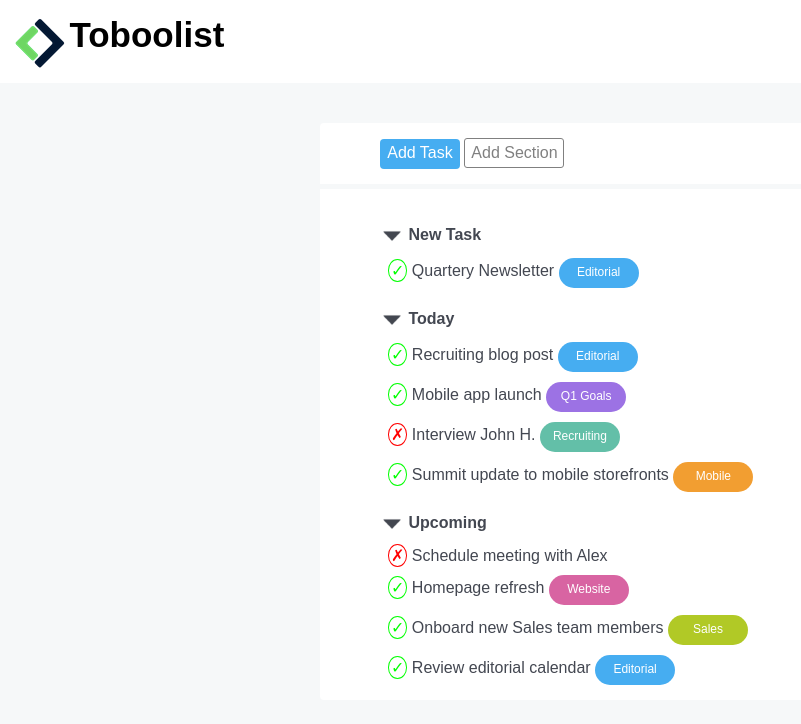
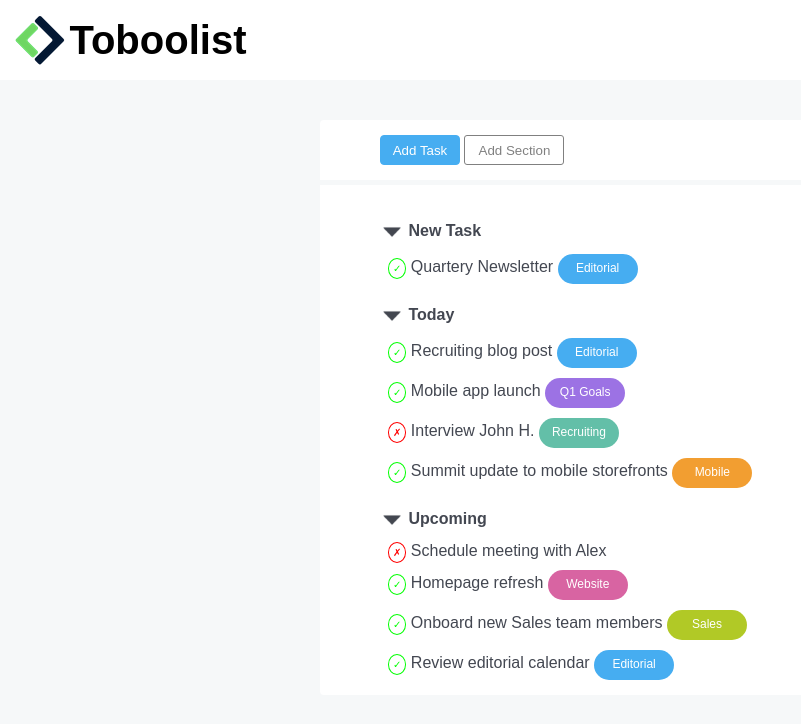
Before and after one commit to MikePio/html-css-toboolist, a plain HTML site: page index.html in a window 1280 px wide. Shown: the whole page, without its empty margins (0-801 px from the left). Drawn offline with Linux system fonts and the light colour scheme.

Commit message:
Aggiunto margin e modif. delle possibili correzion

```diff
--- a/css/style.css
+++ b/css/style.css
@@ -11,9 +11,6 @@ body{
   background-color: #f6f8f9;
 }
 
-
-
-
 /* header */
 header{
   padding: 15px;
@@ -21,14 +18,14 @@ header{
 }
 
 .logo-text{
-  font-size: 35px;
+  font-size: 40px;
+  vertical-align: middle;
+  font-weight: 800;
 }
 
 .logo{
   vertical-align: middle;
 }
-
-
 
 /* main */
 
@@ -39,6 +36,7 @@ header{
   margin: 40px auto 0px;
 }
 
+/* ! si può fare un solo container con un border-bottom: 1px solid #F6F8F9; che crea uno spazio unico */
 .container_1{
   background-color: white;
   padding: 15px;
@@ -47,9 +45,8 @@ header{
   padding-left: 60px;
 }
 
-
 #button_task{
-  background-color: hsl(204deg 86% 61%);
+  background-color: #46adf1;
   color: rgb(255, 255, 255);
   padding: 5px;
   border-radius: 4px;
@@ -57,8 +54,10 @@ header{
   height: 30px;
   display: inline-block;
   text-align: center;
+  border: none;
+  border: #46adf1 solid 1px;
+  cursor: pointer;
 }
-
 
 #button_section{
   border: grey solid 1px;
@@ -70,6 +69,7 @@ header{
   height: 30px;
   display: inline-block;
   text-align: center;
+  cursor: pointer;
 }
 
 .container_2{
@@ -79,6 +79,7 @@ header{
   border-bottom-left-radius: 4px;
   border-bottom-right-radius: 4px;
   padding-left: 60px;
+  margin-bottom: 30px;
 }
 
 .container_title_list{
@@ -89,6 +90,9 @@ header{
   width: 24px;
   height: 24px;
   vertical-align: middle;
+  /* ! invece di inserire ogni volta un immagine è preferibile inserire content: '\25BE' in css una sola volta ::before */
+  /* content: '\25BE';
+  padding-right: 5px; */
 }
 
 .title_list{
@@ -105,14 +109,18 @@ header{
   color: rgb(0, 255, 0);
   border: rgb(4, 255, 4) solid 1px;
   border-radius: 50%;
-  padding: 2px;
+  padding: 4px;
+  text-align: center;
+  font-size: 10px;
 }
 
 .cross{
   color: red;
   border: rgb(255, 0, 0) solid 1px;
   border-radius: 50%;
-  padding: 2px;
+  padding: 4px;
+  text-align: center;
+  font-size: 10px;
 }
 
 .item_text{
--- a/index.html
+++ b/index.html
@@ -8,27 +8,30 @@
   <title>Toboolist</title>
 </head>
 <body>
+
   <header>
     <div>
       <img src="img/Logo.png" alt="Logo" class="logo">
-    <span class="logo-text"><strong>Toboolist</strong></span>
+      <span class="logo-text">Toboolist</span>
     </div>
   </header>
 
   <main>
     <div class="container">
       <div class="container_1">
-      <span id="button_task">Add Task</span>
-      <span id="button_section">Add Section</span>
+        <button id="button_task">Add Task</button>
+        <button id="button_section">Add Section</button>
 
       </div>
 
-    <div class="container_2">
-      <!-- <div>&#8964;</div> freccia verso il basso -->
+      <div class="container_2">       <!-- ! si può fare un solo container con un border-bottom: 1px solid #F6F8F9; che crea uno spazio unico -->
+        <!-- &#9662 freccia verso il basso 1 -->
+        <!-- &#9660 freccia verso il basso 2 -->
 
+        <!-- * qui è peferibile utilizzare ul e li al posto dei div -->
         <!-- new task -->
         <div class="container_title_list">
-        <img src="img/downward-arrow.png" alt="icon" class="icon">
+          <img src="img/downward-arrow.png" alt="icon" class="icon">   <!-- ! invece di inserire ogni volta un immagine è preferibile inserire content: '\25BE' in css una sola volta con ::before-->
           <span class="title_list"><strong>New Task</strong></span>
         </div>
         <div class="list_item">
```
Lines whose indentation alone changed are shown as unchanged.
